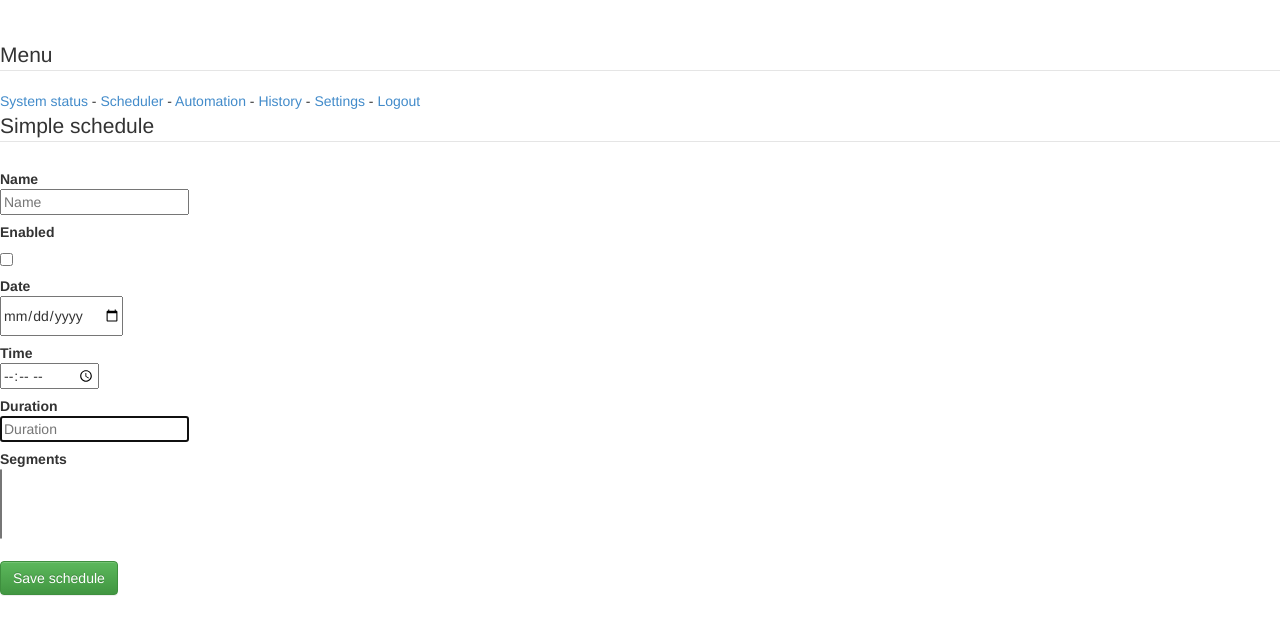
After one commit to wpatrik14/IrrigationApp, a Django app: template templates/IrrigationApp/pages/simpleSchedule.html in a window 1280 px wide. The commit adds this page. Shown: the top 635 px of the page. Run offline with Django 3.2, Linux system fonts and the light colour scheme; the template is opened without the code that fills it, so the values that code supplies are empty; some libraries are stand-ins or nearby versions.

Commit message:
simplescheduler

```diff
--- a/IrrigationApp/urls.py
+++ b/IrrigationApp/urls.py
@@ -18,6 +18,9 @@ urlpatterns = patterns('',
     url(r'showAddNewSegment[/]?$', views.showAddNewSegment, name='showAddNewSegment'),
     url(r'doAddNewSegment[/]?$', views.doAddNewSegment, name='doAddNewSegment'),
 
+    url(r'showSimpleSchedule[/]?$', views.showSimpleSchedule, name='showSimpleSchedule'),
+    url(r'doSimpleSchedule[/]?$', views.doSimpleSchedule, name='doSimpleSchedule'),
+
     url(r'.*', views.showLogin, name='showLogin'),
 
 
--- a/templates/IrrigationApp/pages/frame/htmlHeader.html
+++ b/templates/IrrigationApp/pages/frame/htmlHeader.html
@@ -31,7 +31,7 @@
 	<legend>Menu</legend>
 
 	<a href="{% url 'getSystemStatus'%}">System status</a> -
-	<a href="scheduler.html">Scheduler</a> -
+	<a href="showSimpleScheduler.html">Scheduler</a> -
 	<a href="automation.html">Automation</a> -
 	<a href="history.html">History</a> -
 	<a href="settings.html">Settings</a> -
--- a/templates/IrrigationApp/pages/frame/htmlHeader_refresh.html
+++ b/templates/IrrigationApp/pages/frame/htmlHeader_refresh.html
@@ -33,7 +33,7 @@
 	<legend>Menu</legend>
 
 	<a href="getSystemStatus">System status</a> -
-	<a href="scheduler.html">Scheduler</a> -
+	<a href="showSimpleScheduler.html">Scheduler</a> -
 	<a href="automation.html">Automation</a> -
 	<a href="history.html">History</a> -
 	<a href="settings.html">Settings</a> -
--- /dev/null
+++ b/templates/IrrigationApp/pages/simpleSchedule.html
@@ -0,0 +1,84 @@
+{% include "IrrigationApp/pages/frame/htmlHeader.html" %}
+
+
+
+		<form class="form-horizontal" action="{% url 'doRegistration'%}" method="post">
+		{% csrf_token %}
+		<fieldset>
+
+		<!-- Form Name -->
+		<legend>Simple schedule</legend>
+
+		<!-- Text input-->
+		<div class="control-group">
+		  <label class="control-label" for="name">Name</label>
+		  <div class="controls">
+		    <input id="name" name="name" type="text" placeholder="Name" class="input-medium" required="">
+
+		  </div>
+		</div>
+
+		<!-- Multiple Checkboxes -->
+				<div class="control-group">
+				  <label class="control-label" for="checkboxes">Enabled</label>
+				  <div class="controls">
+				    <label class="checkbox" for="enabled">
+				      <input type="checkbox" name="checkboxes" id="enabled" value="enabled">
+				    </label>
+				  </div>
+				</div>
+
+		<!-- Date -->
+				<div class="control-group">
+				  <label class="control-label" for="date">Date</label>
+				  <div class="controls">
+				    <input type="date" name="date" id="date">
+				  </div>
+				</div>
+
+				<!-- Time -->
+				<div class="control-group">
+				  <label class="control-label" for="time">Time</label>
+				  <div class="controls">
+				    <input type="time" name="time" id="time">
+				  </div>
+				</div>
+
+				<!-- Text input-->
+				<div class="control-group">
+				  <label class="control-label" for="duration">Duration</label>
+				  <div class="controls">
+				    <input id="duration" name="duration" type="text" placeholder="Duration" class="input-large" required autofocus>
+
+				  </div>
+				</div>
+
+				<!-- Select Multiple -->
+				<div class="control-group">
+				  <label class="control-label" for="segments">Segments</label>
+				  <div class="controls">
+				    <select id="segments" name="segments" placeholder="Segments" class="input-xlarge" multiple="multiple">
+				      {% for segment in segments %}
+				      <option>{{ segment.name }}</option>
+				      {% endfor %}
+				    </select>
+				  </div>
+				</div>
+
+				<!-- Button -->
+				<div class="control-group">
+				  <label class="control-label" for="submit"></label>
+				  <div class="controls">
+				    <button id="submit" name="submit" class="btn btn-success">Save schedule</button>
+				  </div>
+				</div>
+
+				</fieldset>
+				</form>
+
+
+
+
+
+	</body>
+</html>
```
Also changed, not shown: IrrigationApp/models.py (+5 -3 lines), IrrigationApp/views.py (+11 -0 lines).
